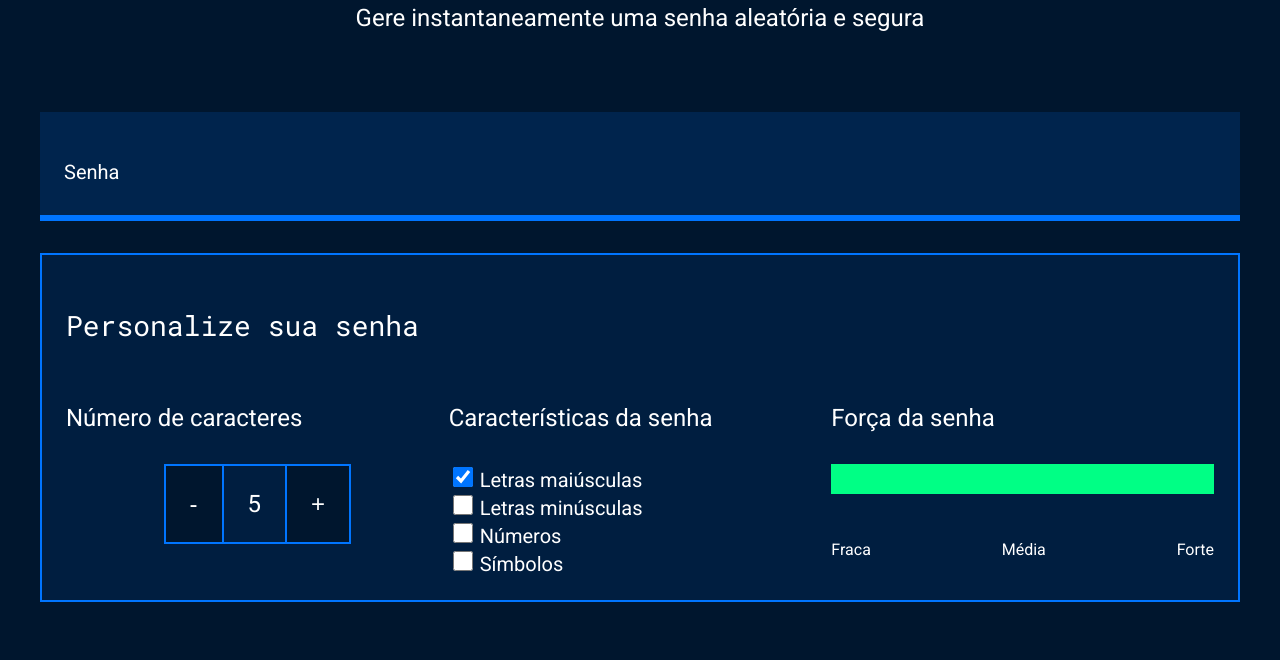
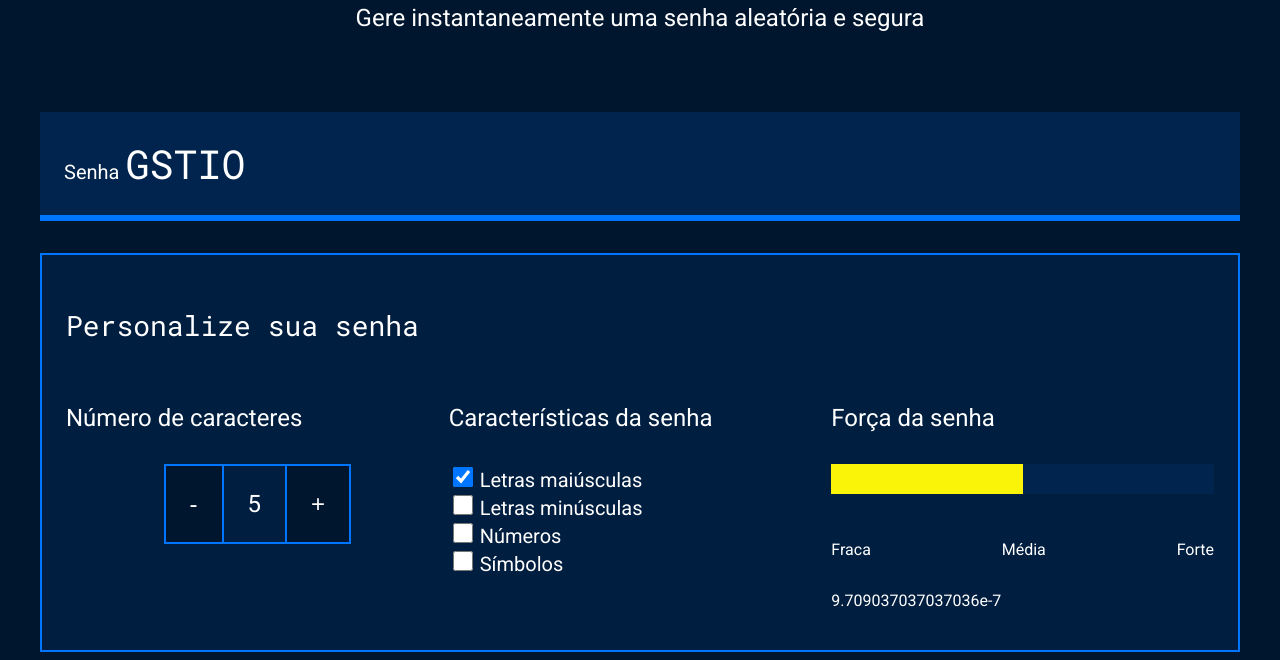
Before and after one commit to FernandoFlorentino/geradorsenha, a plain HTML site: page index.html in a window 1280 px wide. Shown: the part 214-874 px from the top of the page. Before the commit the page ends 824 px from the top, so only its background shows below. Drawn offline with Linux system fonts and the light colour scheme.

Commit message:
Add files via upload

```diff
--- a/index.html
+++ b/index.html
@@ -17,7 +17,7 @@
         </div>
         <div class="conteudo-senha">
             <label for="senha">Senha</label>
-            <input name="senha" type="text" id="campo-senha">
+            <input name="senha" type="text" id="campo-senha" readonly>
         </div>
         <div class="parametro">
             <h3 class="parametro-titulo">Personalize sua senha</h3>
@@ -52,12 +52,13 @@
                 <div class="parametro-senha">
                     <h4 class="parametro-senha__titulo">Força da senha</h4>
                     <div class="barra"></div>
-                    <div class="forca forte"></div>
+                    <div class="forca"></div>
                     <div class="parametro-senha-textos">
                         <p>Fraca</p>
                         <p>Média</p>
                         <p>Forte</p>
                     </div>
+                    <p class="entropia"></p>
                 </div>
             </div>
         </div>
--- a/main.js
+++ b/main.js
@@ -1,8 +1,14 @@
 const numeroSenha = document.querySelector('.parametro-senha__texto');
 let tamanhoSenha = 5
 numeroSenha.textContent = tamanhoSenha;
-
+const letrasMaiusculas = 'ABCDEFGHIJKLMNOPQRSTUVWXYZ';
+const letrasMinusculas = 'abcdefghijklmnopqrstuvwxyz';
+const numeros = '0123456789';
+const simbolos = '!@#$%?';
 const botoes = document.querySelectorAll('.parametro-senha__botao');
+const checkbox = document.querySelectorAll('.checkbox');
+const campoSenha = document.querySelector('#campo-senha');
+const forcaSenha = document.querySelector('.forca');
 
 botoes[0].onclick = diminuiTamanho;
 botoes[1].onclick = aumentaTamanho;
@@ -13,6 +19,7 @@ function diminuiTamanho(){
         tamanhoSenha--;
     }
     numeroSenha.textContent = tamanhoSenha;
+    geraSenha();
 }
 
 function aumentaTamanho(){
@@ -21,4 +28,50 @@ function aumentaTamanho(){
         tamanhoSenha++;
     }
     numeroSenha.textContent = tamanhoSenha;
+    geraSenha();
 }
+
+for (i=0; i < checkbox.length;i++){
+    checkbox[i].onclick = geraSenha
+}
+
+
+geraSenha()
+
+function geraSenha(){
+    let alfabeto = '';
+    if (checkbox[0].checked){
+        alfabeto = alfabeto + letrasMaiusculas;
+    }
+    if (checkbox[1].checked){
+        alfabeto = alfabeto + letrasMinusculas;
+    }
+    if (checkbox[2].checked){
+        alfabeto = alfabeto + numeros;
+    }
+    if (checkbox[3].checked){
+        alfabeto = alfabeto + simbolos;
+    }
+    let senha = '';
+    for(let i = 0; i < tamanhoSenha;i++){
+        let numeroAleatorio = Math.random()*alfabeto.length;
+        numeroAleatorio = Math.floor(numeroAleatorio);
+        senha = senha + alfabeto[numeroAleatorio];
+    }
+    campoSenha.value = senha;
+    classificaSenha(alfabeto.length);
+}
+
+function classificaSenha(tamanhoAlfabeto){
+    let entropia = tamanhoSenha * Math.log2(tamanhoAlfabeto);
+    forcaSenha.classList.remove('fraca','media','forte');
+    if (entropia > 45){
+        forcaSenha.classList.add('forte');
+    } else if (entropia > 20 && tamanhoSenha < 45) {
+        forcaSenha.classList.add('media');
+    } else if (entropia <= 20){
+        forcaSenha.classList.add('fraca');
+    }
+    const valorEntropia = document.querySelector('.entropia');
+    valorEntropia.textContent = 2**Math.floor(entropia)/(100e6*60*60*24);
+}
```
